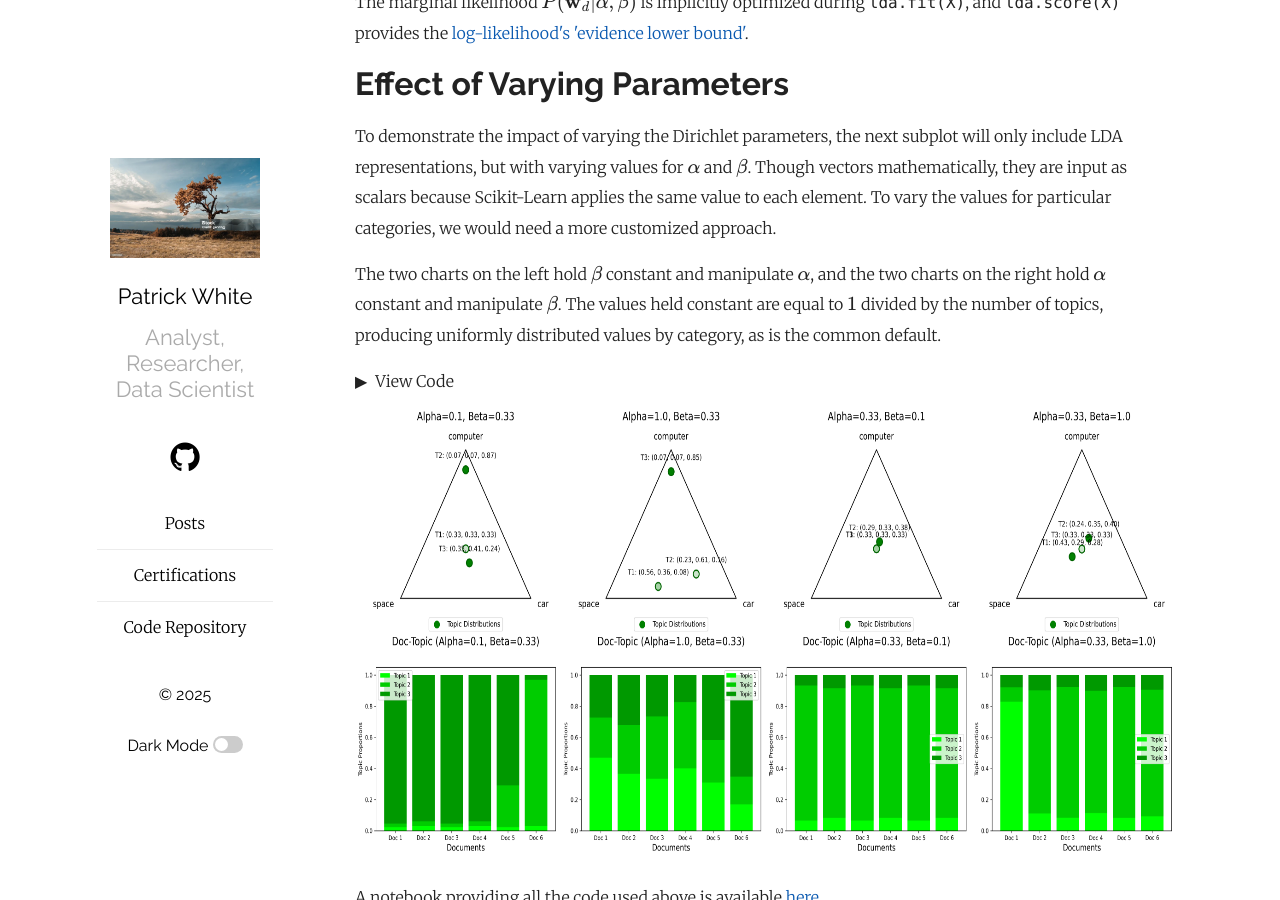
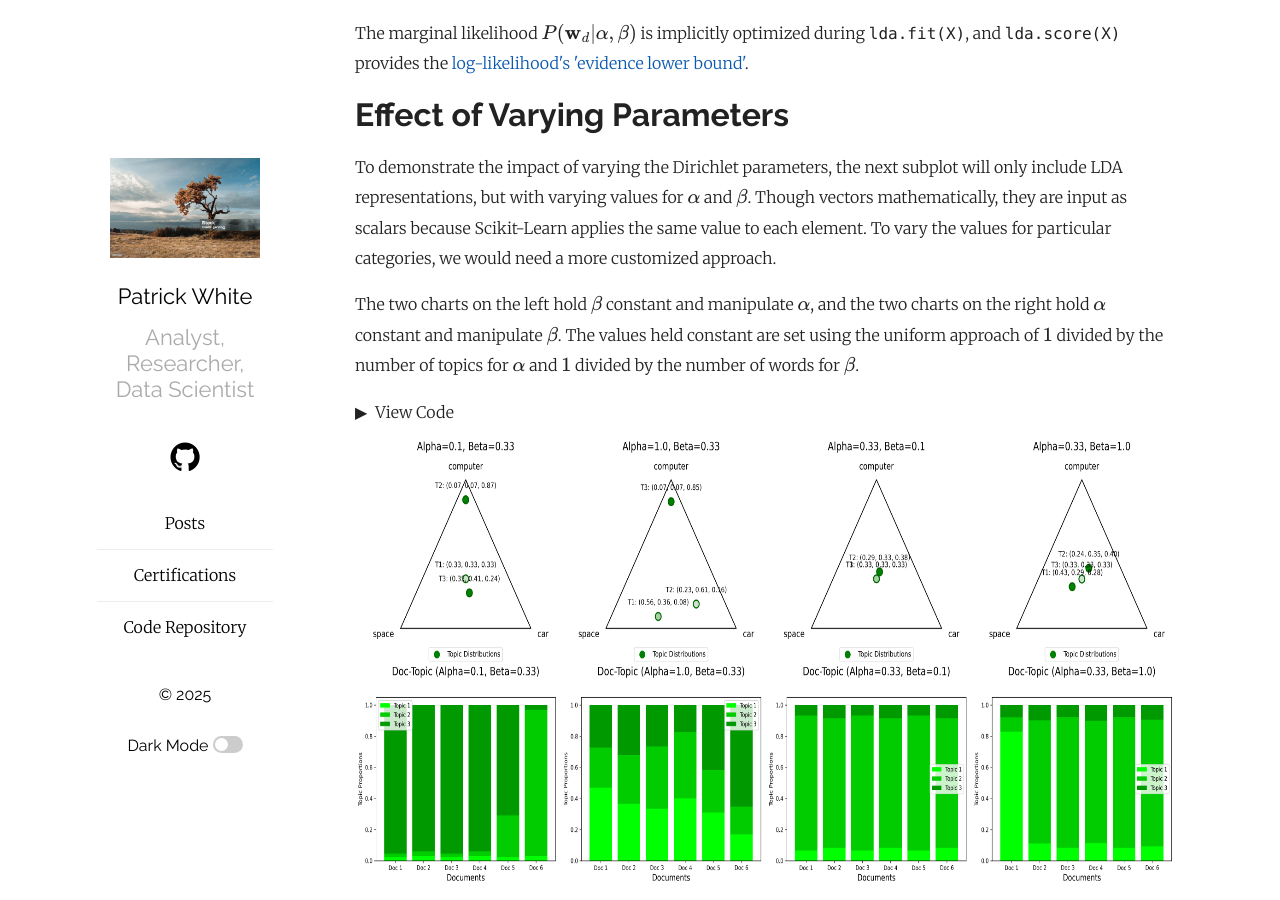
Before and after one commit to pw598/pw598.github.io, a Jekyll site: the page built from _posts/2025-07-12-A-Visual-Understanding-of-Latent-Dirichlet-Analysis.md, in a window 1280 px wide and 900 px high, scrolled down 12341 px. Built offline with Jekyll 4.4.1, drawn with Linux system fonts in a browser that asks for light colours; formulas are drawn with MathJax 3; some of the changed text lies outside the part shown.

Commit message:
Add files via upload

```diff
--- a/_posts/2025-07-12-A-Visual-Understanding-of-Latent-Dirichlet-Analysis.md
+++ b/_posts/2025-07-12-A-Visual-Understanding-of-Latent-Dirichlet-Analysis.md
@@ -88,7 +88,7 @@ I'll sometimes refer to a Categorical distribution, which is a Multinomial that
 
 - $p_1, \ldots, p_k$ are probabilities of the components of a k-dimensional simplex.
 
-- $\alpha_1, \ldots, \alpha_k$ are the concentration parameters of the Dirichlet prior (for the document-topic distribution $\mathbf{\theta}$ in LDA).
+- $\alpha_1, \ldots, \alpha_k$ are the concentration parameters of the Dirichlet prior (for the document-topic distribution $\mathbf{\theta}_d$ in LDA).
 
 - $\frac{1}{B(\alpha)}$ is a normalizing constant that ensures the PDF integrates to 1. $B(\alpha)$ is the <a href="https://en.wikipedia.org/wiki/Beta_function" target="_blank">Beta function</a>, a somewhat hairy mathematical formula which involves the <a href="https://simple.wikipedia.org/wiki/Gamma_function" target="_blank">Gamma function</a>, for which I'll also refer you to Wikipedia; but it is an extension of the factorial function from discrete to real numbers, and therefore has utility in continuous probability distributions.
 
@@ -358,7 +358,7 @@ LDA is a hierarchical extension of probabilistic topic models, positing that eac
 
 This is similar to the mixture of unigrams in terms of foundation and objectives, as both are unsupervised probabilistic framewords aimed at uncovering latent topics as word distributions. However, LDA differs in its granularity and flexibility, offering soft, mixed-membership representations of topics, whereas the mixture model performs hard-clustering.
 
-In the plate diagram below, $\mathbf{\alpha}$ and $\mathbf{\beta}$ are fixed parameters, because they appear outside of the plates. We can encode our prior expectations regarding these concentration parameters, but its quite typical to set a uniform prior, using $1/K$.
+In the plate diagram below, $\mathbf{\alpha}$ and $\mathbf{\beta}$ are fixed parameters, because they appear outside of the plates. We can encode our prior expectations regarding these concentration parameters, but its quite typical to set a uniform prior, using $1/K$ for $\mathbf{\alpha}$, where $K$ is the number of topics, and $1/V$ for $\mathbf{\beta}$, where $V$ is the number of words in the vocabulary (in our case, both $K$ and $V$ are equal to $3$).
 
 <ul>
   <li><p>$\mathbf{\theta}_d$, sampled per document, governs topic proportions. It is the document-topic distribution for document $d$, representing $P(z_{d,n}|d)$, drawn from a Dirichlet distribution parameterized by $\mathbf{\alpha}$.</p></li>
@@ -673,7 +673,7 @@ In Scikit-Learn's <code>LatentDirichletAllocation</code> class, $\mathbf{\phi}_k
 
 To demonstrate the impact of varying the Dirichlet parameters, the next subplot will only include LDA representations, but with varying values for $\mathbf{\alpha}$ and $\mathbf{\beta}$. Though vectors mathematically, they are input as scalars because Scikit-Learn applies the same value to each element. To vary the values for particular categories, we would need a more customized approach.
 
-The two charts on the left hold $\beta$ constant and manipulate $\alpha$, and the two charts on the right hold $\alpha$ constant and manipulate $\beta$. The values held constant are equal to $1$ divided by the number of topics, producing uniformly distributed values by category, as is the common default.
+The two charts on the left hold $\mathbf{\beta}$ constant and manipulate $\mathbf{\alpha}$, and the two charts on the right hold $\mathbf{\alpha}$ constant and manipulate $\mathbf{\beta}$. The values held constant are set using the uniform approach of $1$ divided by the number of topics for $\mathbf{\alpha}$ and $1$ divided by the number of words for $\mathbf{\beta}$.
 
 
 <details markdown="1">
```
